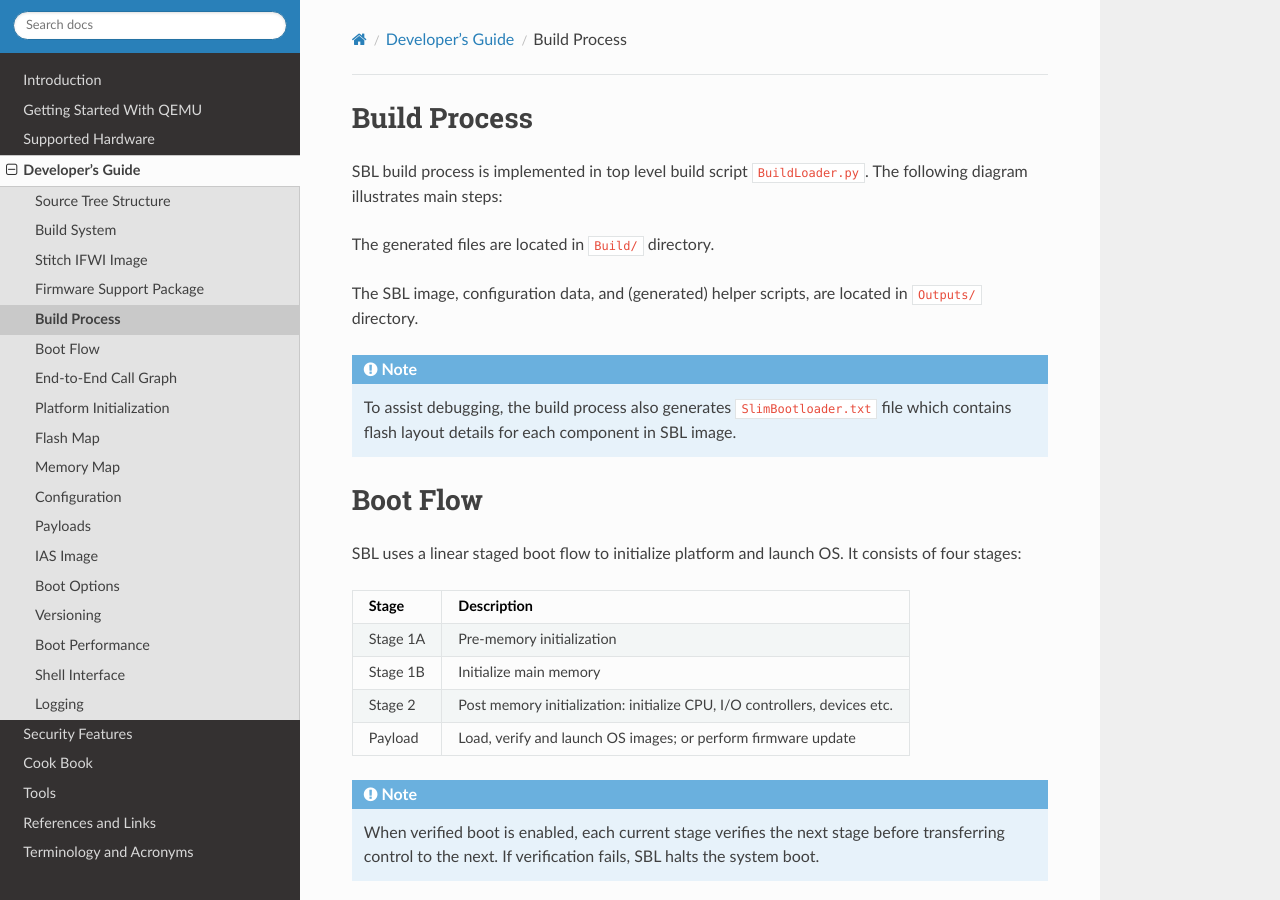
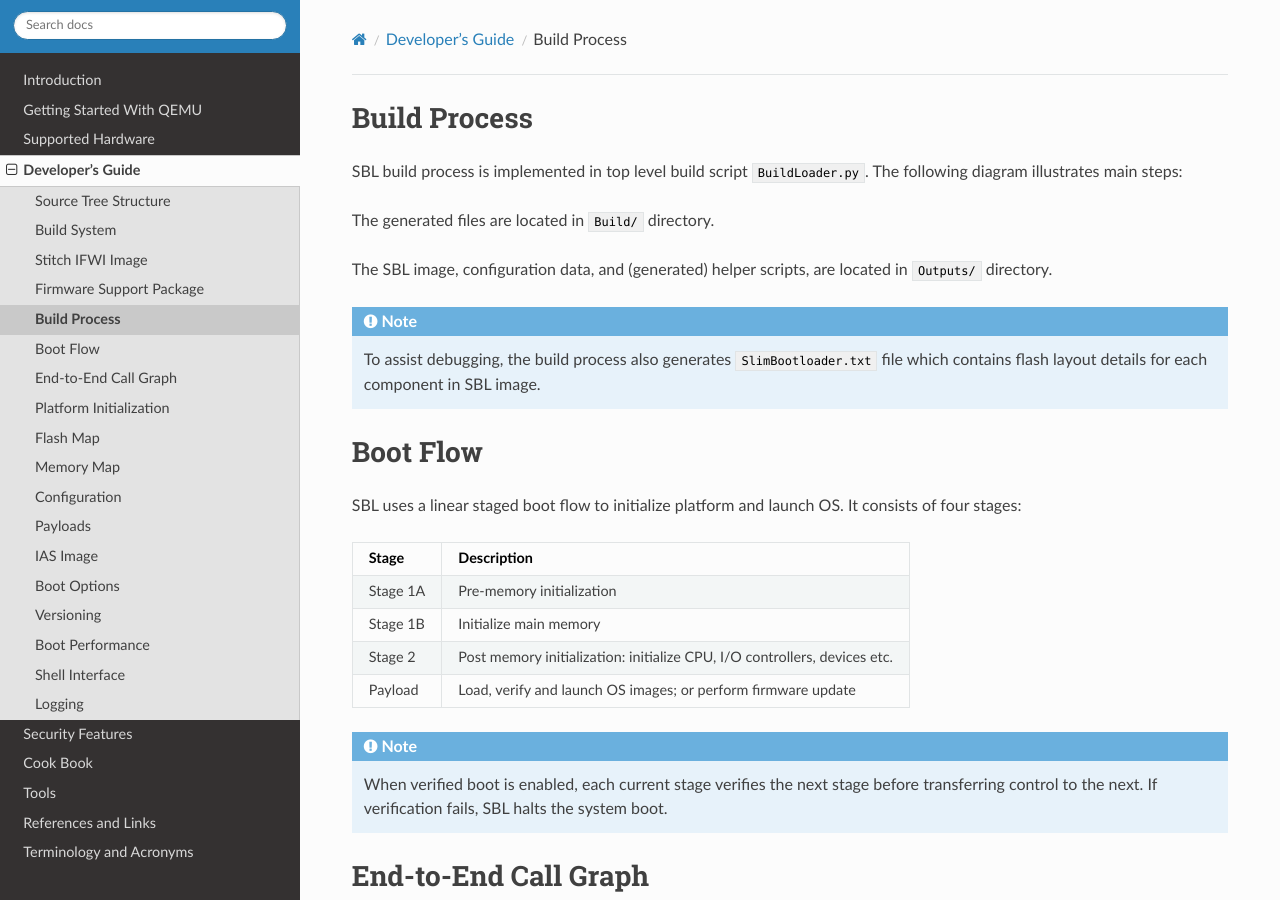
Before and after one commit to slimbootloader/documentation, a Sphinx documentation site: the page built from source/developer-guides/boot-flow.rst, in a window 1280 px wide and 900 px high. Built offline with Sphinx 7.4.7 and the Read the Docs theme 2.0.0, drawn with Linux system fonts in a browser that asks for light colours; pages that are not in the unit, such as notebooks, are missing from menus.

Commit message:
Set generated HTML page as wide as possible (#5)
This change makes it easier to copy and paste long command lines embedded
in documents.

Signed-off-by: Huang Jin <huang.jin@intel.com>

```diff
--- a/source/conf.py
+++ b/source/conf.py
@@ -147,6 +147,9 @@ html_theme = 'sphinx_rtd_theme'
 # so a file named "default.css" will overwrite the builtin "default.css".
 html_static_path = ['_static']
 
+def setup(app):
+   app.add_stylesheet("custom.css")
+
 # Add any extra paths that contain custom files (such as robots.txt or
 # .htaccess) here, relative to this directory. These files are copied
 # directly to the root of the documentation.
--- a/source/developer-guides/boot-flow.rst
+++ b/source/developer-guides/boot-flow.rst
@@ -43,6 +43,7 @@ End-to-End Call Graph
 The function call graph in |SPN| code from reset vector to OS launch.
 
 .. image:: /images/call_graph.png
+   :width: 600
    :alt: |SPN| Calling Graph
    :align: center
 
--- a/source/supported-hardware/up2.rst
+++ b/source/supported-hardware/up2.rst
@@ -21,6 +21,7 @@ Board Setup
 ^^^^^^^^^^^^^^^^^
 
 .. image:: /images/up2_setup.jpg
+   :width: 600
    :alt: |UP2| Board Setup
    :align: center
 
```
